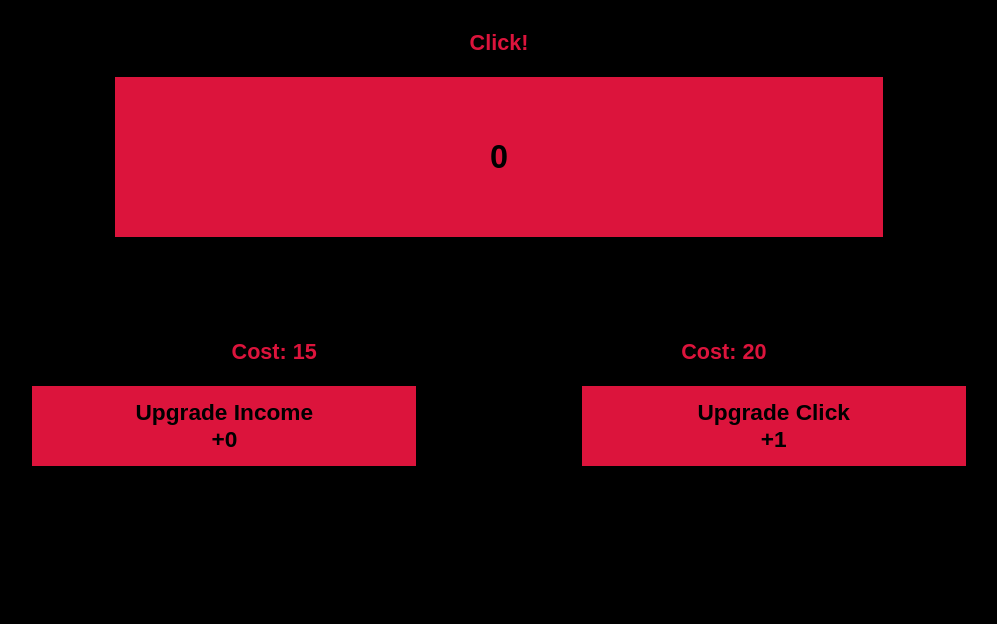
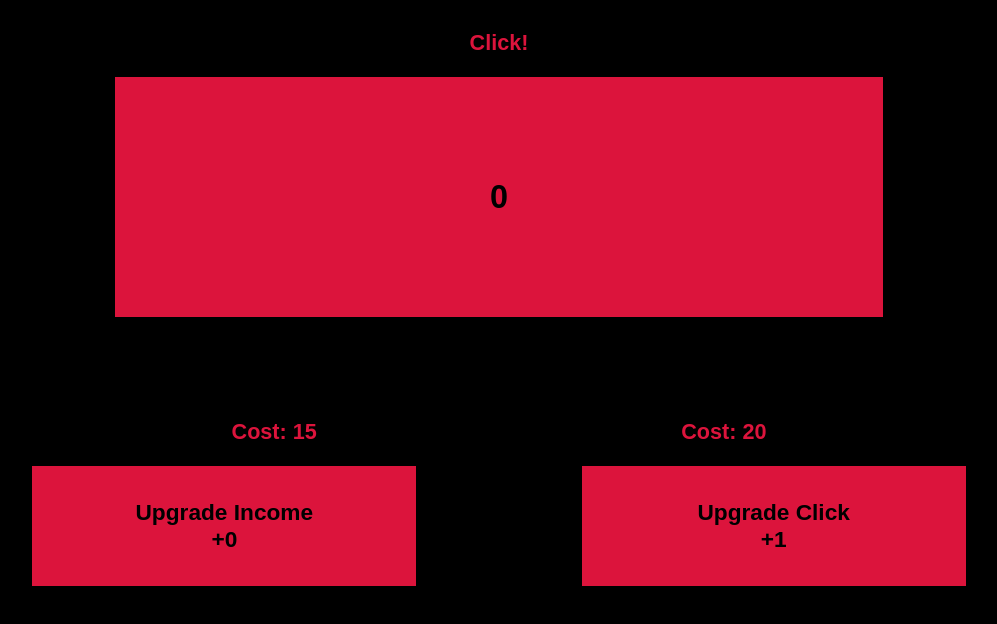
Before and after one commit to CrimsonSarah/DBO2022, a plain HTML site: page Trabalho6/index.html in a window 1280 px wide. Shown: the whole page, without its empty margins (141-1138 px from the left). Drawn offline with Linux system fonts and the light colour scheme.

Commit message:
Update style.css

```diff
--- a/Trabalho6/style.css
+++ b/Trabalho6/style.css
@@ -22,7 +22,7 @@ button {
 .main button {
     font-size: 150%;
     width: 60vw;
-    height: 20vh;
+    height: 30vh;
 }
 
 .panel {
@@ -34,7 +34,7 @@ button {
 
 .panel button {
     width: 30vw;
-    height: 10vh;
+    height: 15vh;
 }
 
 .crimsontext {
```
